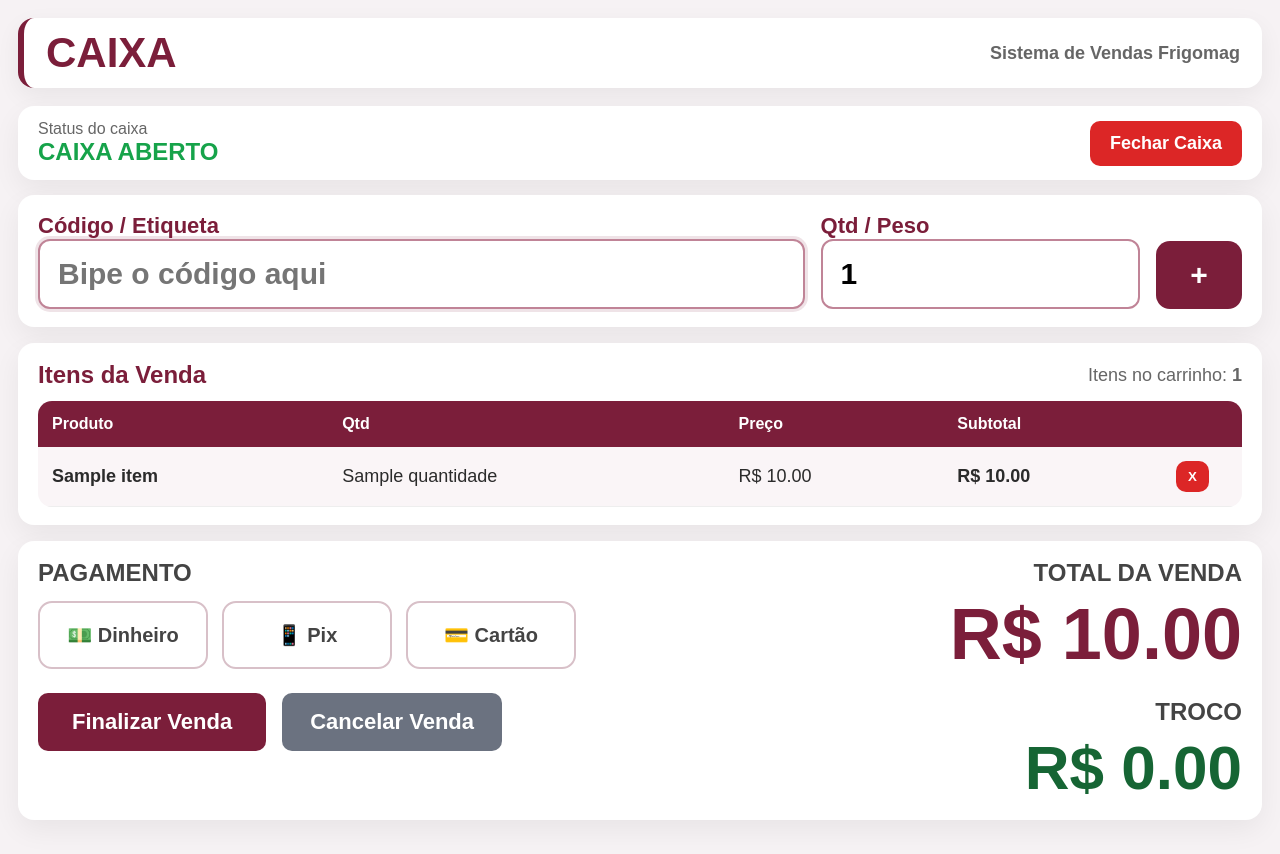
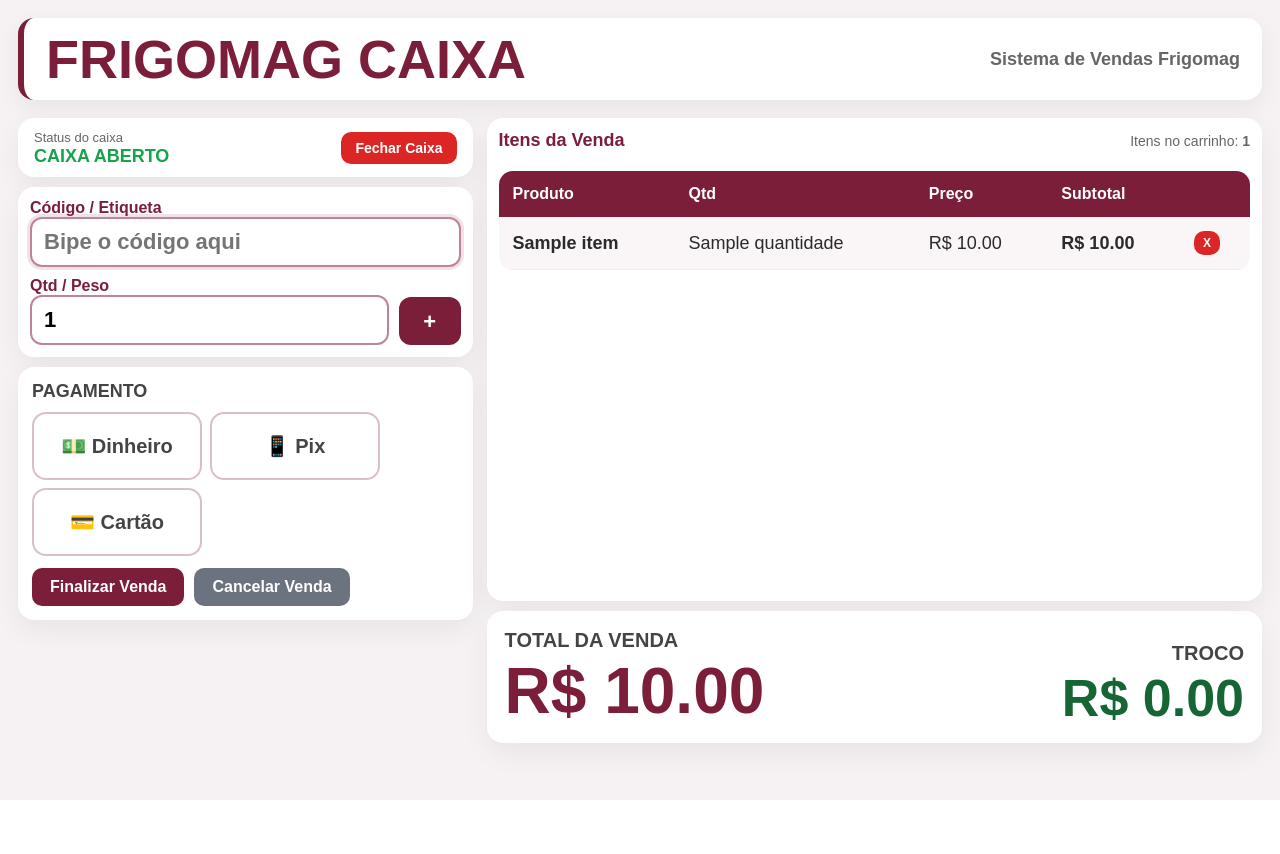
Before and after one commit to Mauricio3114/Sistema-Frigomag, a Flask app: template app/templates/vendas/nova.html in a window 1280 px wide. After the commit the page ends 800 px from the top, so only its background shows below. Run offline with Flask 3, Linux system fonts and the light colour scheme; the template is opened without the code that fills it: most values are stand-ins (such as "Sample title", 1, 10 or a date in 2020).

Commit message:
Atualização layout caixa profissional

```diff
--- a/app/templates/base_caixa.html
+++ b/app/templates/base_caixa.html
@@ -37,7 +37,7 @@
         }
 
         .topbar-caixa .titulo {
-            font-size: 42px;
+            font-size: 54px;
             font-weight: 900;
             color: #7B1E3A;
             line-height: 1;
@@ -171,7 +171,7 @@
 
     <div class="caixa-wrapper">
         <div class="topbar-caixa">
-            <div class="titulo">CAIXA</div>
+            <div class="titulo">FRIGOMAG CAIXA</div>
             <a href="/" class="subtitulo-link">Sistema de Vendas Frigomag</a>
         </div>
 
--- a/app/templates/vendas/nova.html
+++ b/app/templates/vendas/nova.html
@@ -2,26 +2,34 @@
 
 {% block content %}
 
-<div class="card" style="padding: 14px 20px; margin-bottom: 15px;">
-    <div style="display:flex; justify-content:space-between; align-items:center; gap:20px; flex-wrap:wrap;">
+
+<div style="display:grid; grid-template-columns: 0.85fr 1.45fr; gap:14px; align-items:start;">
+
+    <!-- COLUNA ESQUERDA -->
     <div>
-            <span style="font-size:16px; color:#666;">Status do caixa</span><br>
-            <span style="font-size:24px; font-weight:900; color:#16a34a;">CAIXA ABERTO</span>
+
+        <!-- STATUS -->
+        <div class="card" style="padding: 10px 16px; margin-bottom: 10px;">
+            <div style="display:flex; justify-content:space-between; align-items:center; gap:16px; flex-wrap:wrap;">
+                <div>
+                    <span style="font-size:13px; color:#666;">Status do caixa</span><br>
+                    <span style="font-size:18px; font-weight:900; color:#16a34a;">CAIXA ABERTO</span>
                 </div>
 
-        <a href="/caixa-diario/fechar" class="btn" style="background:#dc2626; font-size:18px; padding:12px 20px;">
+                <a href="/caixa-diario/fechar" class="btn" style="background:#dc2626; font-size:14px; padding:8px 14px;">
                     Fechar Caixa
                 </a>
             </div>
         </div>
 
-<div class="card">
+        <!-- LEITURA -->
+        <div class="card" style="padding: 12px; margin-bottom: 10px;">
             <form method="POST" id="form-venda">
                 <input type="hidden" name="acao" value="add">
 
-        <div style="display:grid; grid-template-columns: 2.4fr 1fr auto; gap:16px; align-items:end;">
+                <div style="display:grid; grid-template-columns: 1fr; gap:10px;">
                     <div>
-                <label style="font-size:22px; font-weight:bold; color:#7B1E3A;">Código / Etiqueta</label>
+                        <label style="font-size:16px; font-weight:bold; color:#7B1E3A;">Código / Etiqueta</label>
                         <input
                             type="text"
                             name="codigo"
@@ -29,73 +37,38 @@
                             placeholder="Bipe o código aqui"
                             autofocus
                             autocomplete="off"
-                    style="font-size:30px; padding:16px 18px; font-weight:bold; border:2px solid #c08497;"
+                            style="font-size:22px; padding:10px 12px; font-weight:bold; border:2px solid #c08497;"
                         >
                     </div>
 
+                    <div style="display:grid; grid-template-columns: 1fr auto; gap:10px; align-items:end;">
                         <div>
-                <label style="font-size:22px; font-weight:bold; color:#7B1E3A;">Qtd / Peso</label>
+                            <label style="font-size:16px; font-weight:bold; color:#7B1E3A;">Qtd / Peso</label>
                             <input
                                 type="number"
                                 step="0.001"
                                 name="quantidade"
                                 id="quantidade"
                                 value="1"
-                    style="font-size:30px; padding:16px 18px; font-weight:bold; border:2px solid #c08497;"
+                                style="font-size:22px; padding:10px 12px; font-weight:bold; border:2px solid #c08497;"
                             >
                         </div>
 
-            <button type="submit" class="btn" style="height:68px; width:86px; font-size:30px; border-radius:14px;">
+                        <button type="submit" class="btn" style="height:48px; width:62px; font-size:22px; border-radius:12px;">
                             +
                         </button>
+                    </div>
                 </div>
             </form>
         </div>
 
-<div class="card">
-    <div style="display:flex; justify-content:space-between; align-items:center; gap:20px; flex-wrap:wrap;">
-        <h2 style="font-size:24px; margin:0; color:#7B1E3A;">Itens da Venda</h2>
-        <div style="font-size:18px; color:#666;">
-            Itens no carrinho: <strong>{{ carrinho|length }}</strong>
-        </div>
-    </div>
-
-    <table>
-        <tr>
-            <th>Produto</th>
-            <th>Qtd</th>
-            <th>Preço</th>
-            <th>Subtotal</th>
-            <th style="width:80px;"></th>
-        </tr>
-
-        {% for item in carrinho %}
-        <tr {% if loop.last %}style="background:#faf5f7;"{% endif %}>
-            <td style="font-weight:700;">{{ item.nome }}</td>
-            <td>{{ item.quantidade }}</td>
-            <td>R$ {{ "%.2f"|format(item.preco) }}</td>
-            <td style="font-weight:700;">R$ {{ "%.2f"|format(item.subtotal) }}</td>
-            <td>
-                <form method="POST">
-                    <input type="hidden" name="acao" value="remover">
-                    <input type="hidden" name="index" value="{{ loop.index0 }}">
-                    <button type="submit" class="btn" style="background:#dc2626; padding:8px 12px;">X</button>
-                </form>
-            </td>
-        </tr>
-        {% endfor %}
-    </table>
-</div>
-
-<div class="card">
-    <div style="display:grid; grid-template-columns: 1.2fr 1fr; gap:36px; align-items:start;">
-
-        <div>
-            <div style="font-size:24px; font-weight:900; color:#444; margin-bottom:14px;">
+        <!-- PAGAMENTO -->
+        <div class="card" style="padding: 14px;">
+            <div style="font-size:18px; font-weight:900; color:#444; margin-bottom:10px;">
                 PAGAMENTO
             </div>
 
-            <div style="display:flex; gap:14px; flex-wrap:wrap; margin-bottom:18px;">
+            <div style="display:flex; gap:8px; flex-wrap:wrap; margin-bottom:10px;">
                 <button type="button" class="btn-pagamento" onclick="setPagamento('dinheiro', this)">
                     💵 Dinheiro
                 </button>
@@ -109,12 +82,12 @@
                 </button>
             </div>
 
-            <div id="subcartao" style="display:none; margin-top:10px; margin-bottom:18px;">
-                <div style="font-size:18px; font-weight:800; color:#555; margin-bottom:10px;">
+            <div id="subcartao" style="display:none; margin-top:8px; margin-bottom:10px;">
+                <div style="font-size:14px; font-weight:800; color:#555; margin-bottom:8px;">
                     Tipo do cartão
                 </div>
 
-                <div style="display:flex; gap:12px; flex-wrap:wrap;">
+                <div style="display:flex; gap:8px; flex-wrap:wrap;">
                     <button type="button" class="btn-pagamento subcartao-btn" onclick="setPagamento('debito', this)">
                         Débito
                     </button>
@@ -127,8 +100,8 @@
 
             <input type="hidden" name="forma_pagamento" id="forma_pagamento" form="form-finalizar">
 
-            <div id="bloco-recebido" style="display:none; max-width: 360px;">
-                <div style="font-size: 20px; font-weight: 900; color:#444; margin-bottom: 8px;">
+            <div id="bloco-recebido" style="display:none; max-width: 300px; margin-top:8px;">
+                <div style="font-size:14px; font-weight:900; color:#444; margin-bottom:6px;">
                     RECEBIDO
                 </div>
 
@@ -136,48 +109,97 @@
                     type="number"
                     step="0.01"
                     id="recebido"
-                    style="font-size:28px; padding:18px; width:100%; border: 2px solid #c08497; border-radius: 14px;"
+                    style="font-size:20px; padding:10px; width:100%; border: 2px solid #c08497; border-radius: 12px;"
                 >
             </div>
 
-            <div style="margin-top: 24px; display:flex; gap:16px; flex-wrap:wrap;">
+            <div style="margin-top: 12px; display:flex; gap:10px; flex-wrap:wrap;">
                 <form method="POST" id="form-finalizar">
                     <input type="hidden" name="acao" value="finalizar">
-                    <button class="btn" style="padding:16px 34px; font-size:22px;">
+                    <button class="btn" style="padding:10px 18px; font-size:16px;">
                         Finalizar Venda
                     </button>
                 </form>
 
                 <form method="POST">
                     <input type="hidden" name="acao" value="limpar">
-                    <button class="btn" style="background:#6b7280; padding:16px 28px; font-size:22px;">
+                    <button class="btn" style="background:#6b7280; padding:10px 18px; font-size:16px;">
                         Cancelar Venda
                     </button>
                 </form>
             </div>
         </div>
 
-        <div style="display:flex; flex-direction:column; align-items:flex-end; text-align:right;">
-            <div style="margin-bottom: 24px;">
-                <div style="font-size: 24px; font-weight: 900; color:#444;">
+    </div>
+
+    <!-- COLUNA DIREITA -->
+    <div>
+
+        <!-- ITENS -->
+        <div class="card" style="padding: 12px; margin-bottom: 10px;">
+            <div style="display:flex; justify-content:space-between; align-items:center; gap:20px; flex-wrap:wrap; margin-bottom:8px;">
+                <h2 style="font-size:18px; margin:0; color:#7B1E3A;">Itens da Venda</h2>
+                <div style="font-size:14px; color:#666;">
+                    Itens no carrinho: <strong>{{ carrinho|length }}</strong>
+                </div>
+            </div>
+
+            <div style="max-height: 430px; min-height: 430px; overflow:auto;">
+                <table style="margin-bottom:0;">
+                    <tr>
+                        <th>Produto</th>
+                        <th>Qtd</th>
+                        <th>Preço</th>
+                        <th>Subtotal</th>
+                        <th style="width:70px;"></th>
+                    </tr>
+
+                    {% for item in carrinho %}
+                    <tr {% if loop.last %}style="background:#faf5f7;"{% endif %}>
+                        <td style="font-weight:700;">{{ item.nome }}</td>
+                        <td>{{ item.quantidade }}</td>
+                        <td>R$ {{ "%.2f"|format(item.preco) }}</td>
+                        <td style="font-weight:700;">R$ {{ "%.2f"|format(item.subtotal) }}</td>
+                        <td>
+                            <form method="POST">
+                                <input type="hidden" name="acao" value="remover">
+                                <input type="hidden" name="index" value="{{ loop.index0 }}">
+                                <button type="submit" class="btn" style="background:#dc2626; padding:5px 9px; font-size:12px;">X</button>
+                            </form>
+                        </td>
+                    </tr>
+                    {% endfor %}
+                </table>
+            </div>
+        </div>
+
+        <!-- TOTAL / TROCO -->
+        <div class="card" style="padding: 18px;">
+            <div style="display:flex; justify-content:space-between; align-items:flex-end; gap:20px; flex-wrap:wrap;">
+
+                <div>
+                    <div style="font-size:20px; font-weight:900; color:#444;">
                         TOTAL DA VENDA
                     </div>
-                <div style="font-size: 72px; font-weight: 900; color:#7B1E3A; line-height:1.1; margin-top: 8px;">
+                    <div style="font-size:64px; font-weight:900; color:#7B1E3A; line-height:1.05; margin-top: 6px;">
                         R$ {{ "%.2f"|format(total) }}
                     </div>
                 </div>
 
-            <div>
-                <div style="font-size: 24px; font-weight: 900; color:#444;">
+                <div style="text-align:right;">
+                    <div style="font-size:20px; font-weight:900; color:#444;">
                         TROCO
                     </div>
-                <div id="troco" style="font-size: 62px; font-weight: 900; color:#166534; line-height:1.1; margin-top: 8px;">
+                    <div id="troco" style="font-size:52px; font-weight:900; color:#166534; line-height:1.05; margin-top: 6px;">
                         R$ 0.00
-                </div>
                     </div>
                 </div>
 
             </div>
+        </div>
+
+    </div>
+
 </div>
 
 <script>
```
Also changed, not shown: frigomag.db. Lines whose indentation alone changed are shown as unchanged.
